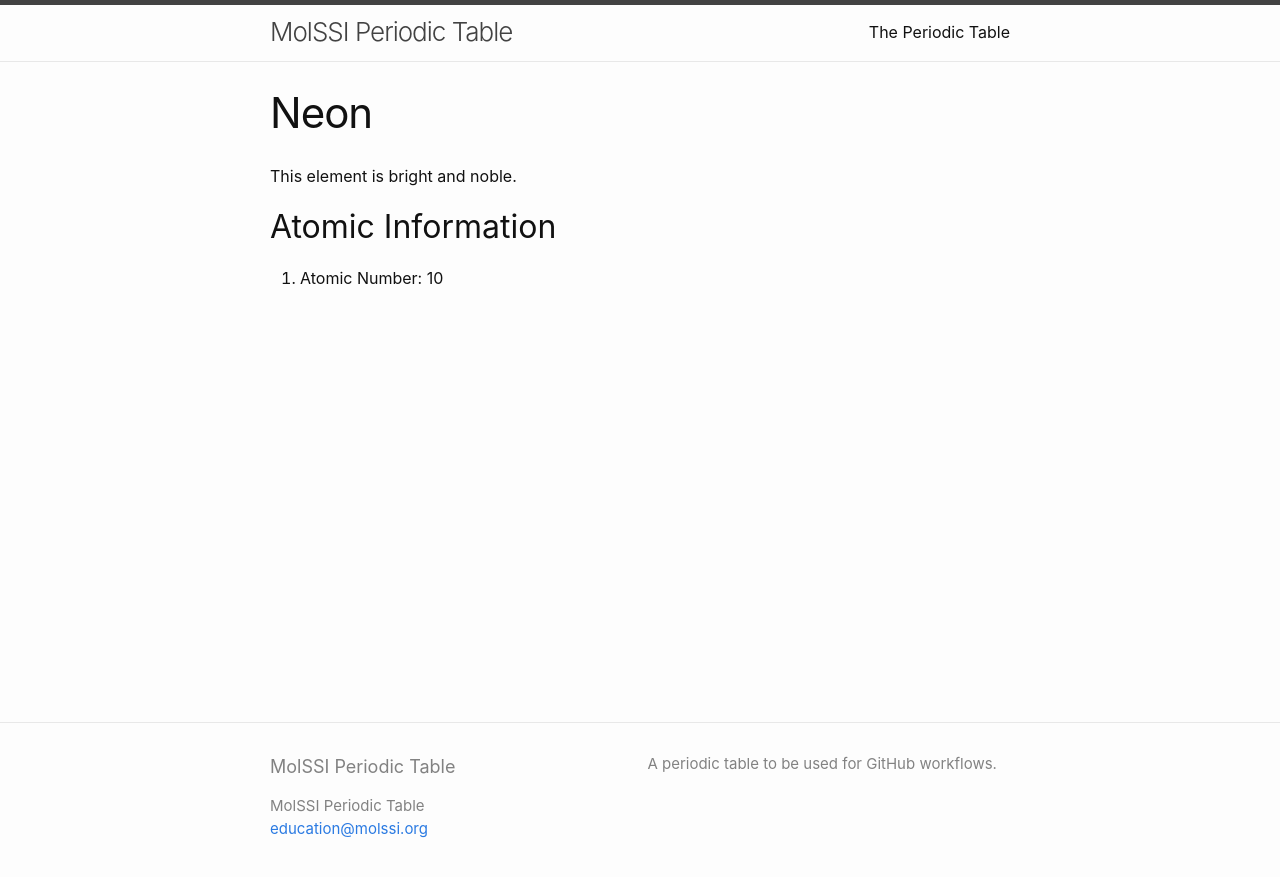
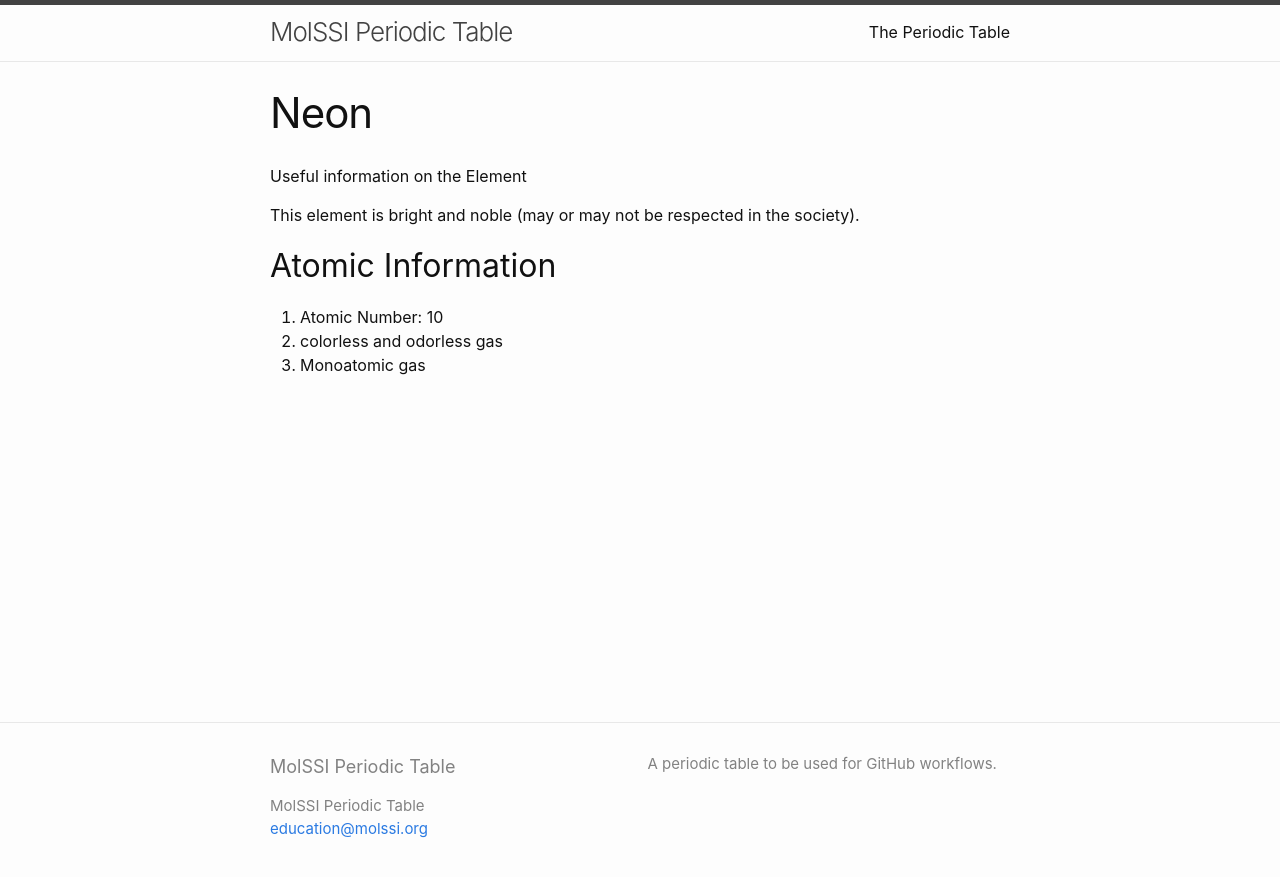
Before and after one commit to MolSSI-Education/periodic-table, a Jekyll site: the page built from elements/neon.md, in a window 1280 px wide. Shown: the top 877 px of the page. Built offline with Jekyll 4.4.1, drawn with Linux system fonts in a browser that asks for light colours.

Commit message:
Edited filename neon.md

```diff
--- a/elements/neon.md
+++ b/elements/neon.md
@@ -2,8 +2,11 @@
 layout: page
 title: Neon
 ---
+Useful information on the Element
 
-This element is bright and noble.
+This element is bright and noble (may or may not be respected in the society).
 
 ## Atomic Information
 1. Atomic Number: 10
+2. colorless and odorless gas
+3. Monoatomic gas
```
